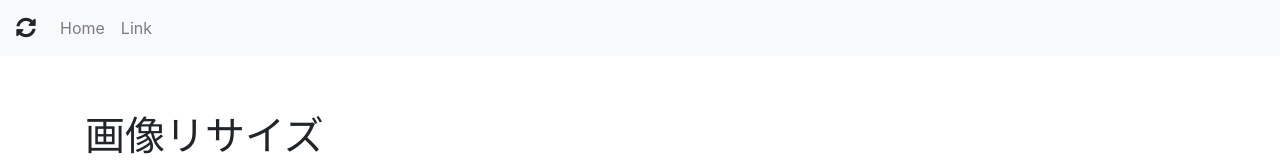
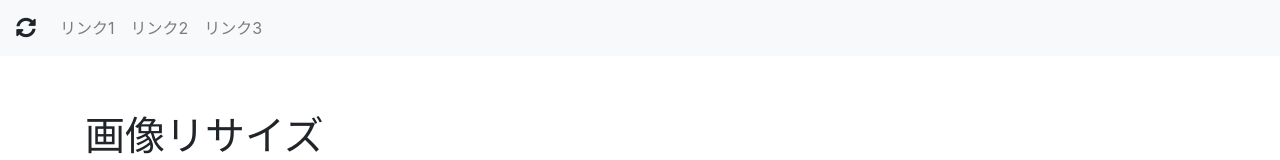
Before and after one commit to nak-244/img_resize, a website: page docs/index.html in a window 1280 px wide. Shown: the top 160 px of the page. Drawn offline with nearby package versions, Linux system fonts and the light colour scheme.

Commit message:
Update index.html

```diff
--- a/docs/index.html
+++ b/docs/index.html
@@ -22,10 +22,13 @@
     <div class="collapse navbar-collapse" id="navbarSupportedContent">
       <ul class="navbar-nav mr-auto">
         <li class="nav-item">
-          <a class="nav-link" href="#">Home <span class="sr-only">(current)</span></a>
+          <a class="nav-link" href="#">リンク1</a>
         </li>
         <li class="nav-item">
-          <a class="nav-link" href="#">Link</a>
+          <a class="nav-link" href="#">リンク2</a>
+        </li>
+        <li class="nav-item">
+          <a class="nav-link" href="#">リンク3</a>
         </li>
       </ul>
     </div>
```
